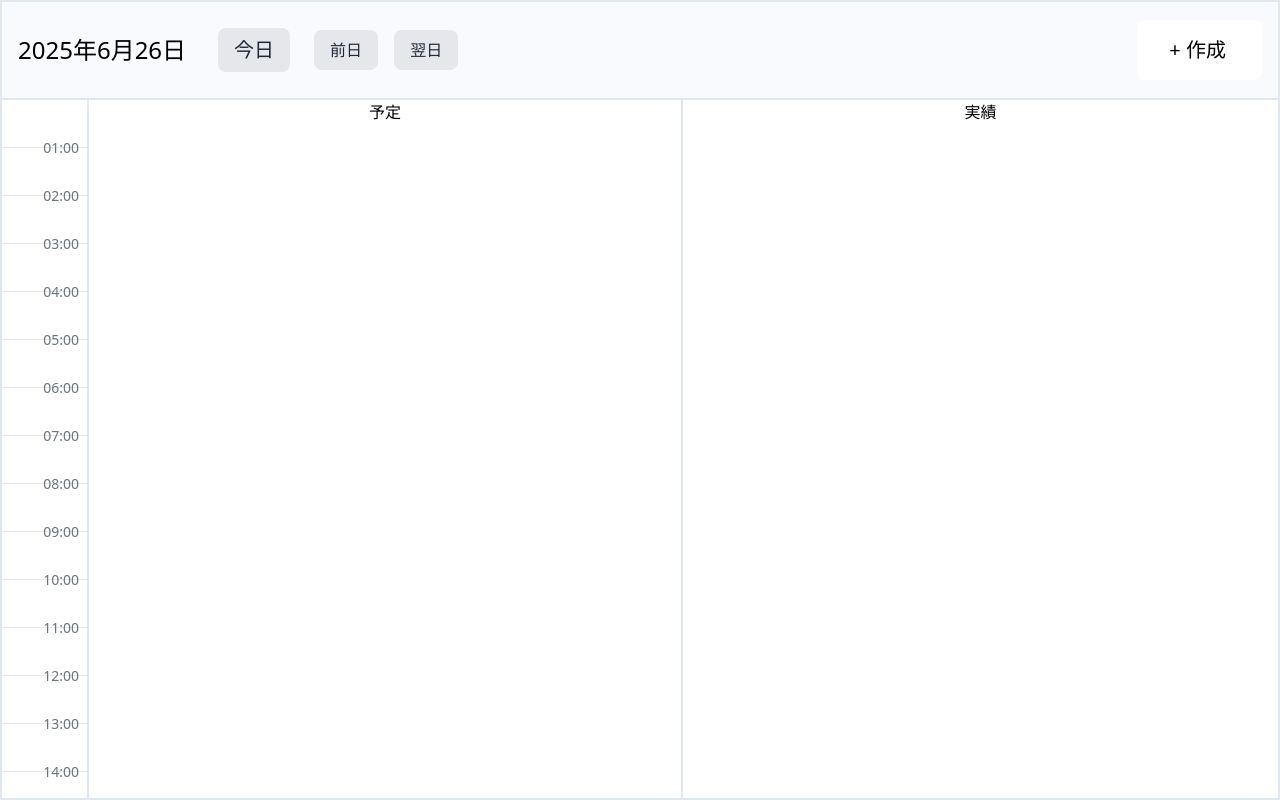
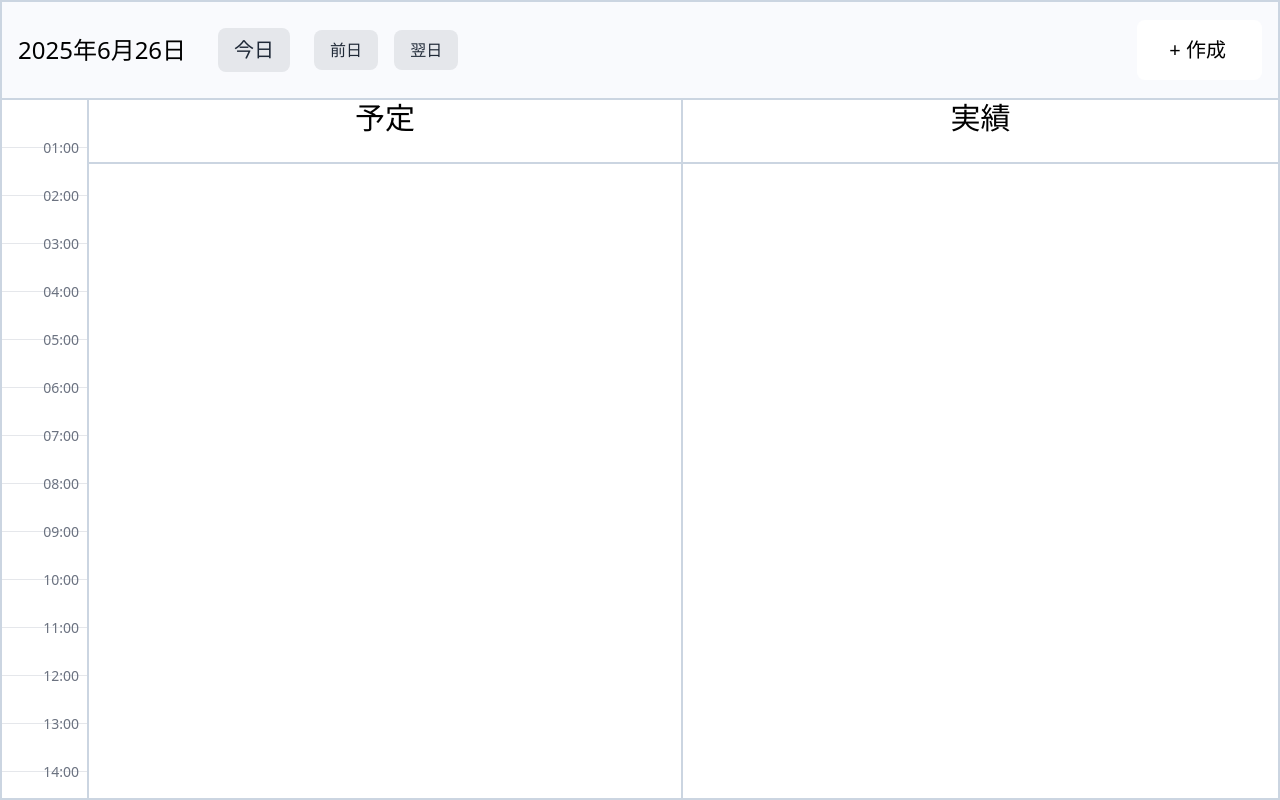
Before and after one commit to barsea/schedpoint, a Vue app in the folder frontend/: page / in a window 1280 px wide. Built offline with nearby package versions, Linux system fonts and the light colour scheme.

Commit message:
予定・実績カラムのヘッダーのタイトル文字を調整

```diff
--- a/frontend/src/components/ScheduleColumn.vue
+++ b/frontend/src/components/ScheduleColumn.vue
@@ -1,6 +1,6 @@
 <template>
   <div>
-    <h2 class="text-center">{{ title }}</h2>
+    <h2 class="h-16 text-center text-3xl border-b-2 border-slate-300 ">{{ title }}</h2>
   </div>
 </template>
 
--- a/frontend/src/views/ScheduleView.vue
+++ b/frontend/src/views/ScheduleView.vue
@@ -1,15 +1,15 @@
 <template>
   <div class="flex flex-col items-center h-screen bg-[#f3f7ff]">
 
-    <div class="w-full max-w-[1500px] h-[100px] bg-light-gray-blue border-2 border-[#e1e7ee] flex-shrink-0">
+    <div class="w-full max-w-[1500px] h-[100px] bg-light-gray-blue border-2 border-slate-300 flex-shrink-0">
       <Header />
     </div>
 
-    <div class="flex flex-grow w-full max-w-[1500px] border-x-2 border-b-2 border-[#e1e7ee] overflow-y-auto">
+    <div class="flex flex-grow w-full max-w-[1500px] border-x-2 border-b-2 border-slate-300 overflow-y-auto">
       <div class="w-[100px] min-h-[1152px] flex-grow bg-white">
         <TimeAxis />
       </div>
-      <div class="w-[700px] min-h-[1152px] flex-grow bg-white border-x-2 border-[#e1e7ee]">
+      <div class="w-[700px] min-h-[1152px] flex-grow bg-white border-x-2 border-slate-300">
         <ScheduleColumn title="予定" />
       </div>
       <div class="w-[700px] min-h-[1152px] flex-grow bg-white">
```
